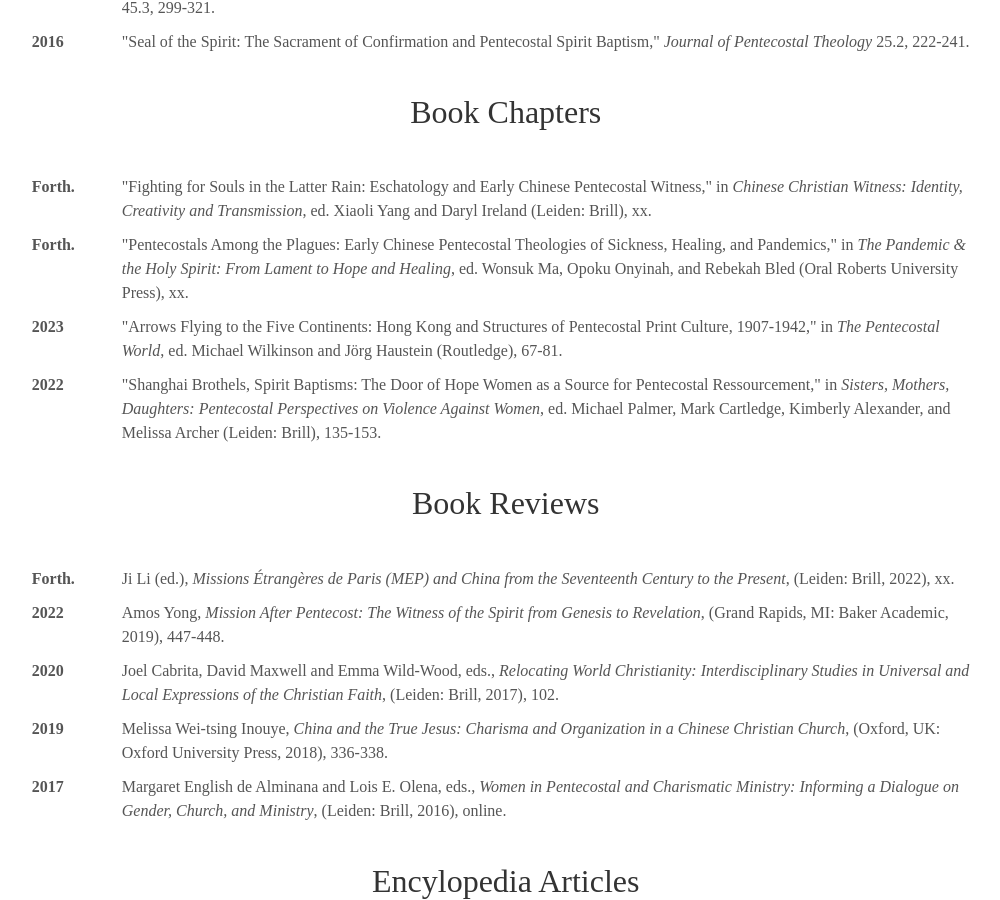
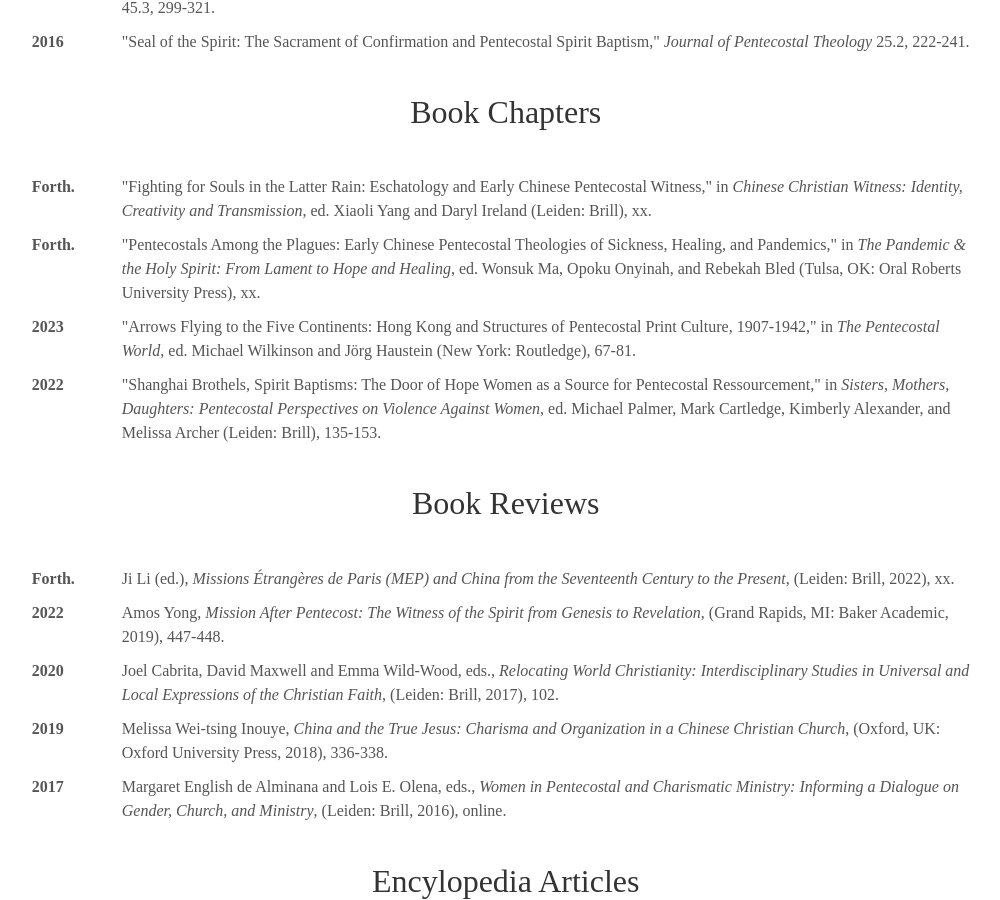
Before and after one commit to alex-mayfield/alex-mayfield.github.io, a Jekyll site: the page built from index.html, in a window 1280 px wide and 900 px high, scrolled down 2136 px. Shown: the whole window, without its empty margins (163-1163 px from the left). Built offline with Jekyll 4.4.1, drawn with Linux system fonts in a browser that asks for light colours; some web fonts are replaced.

Commit message:
Updates to Book Information

```diff
--- a/_data/publications.yml
+++ b/_data/publications.yml
@@ -116,7 +116,7 @@
     vol_iss:
     book: The Pentecostal World
     edit: Michael Wilkinson and Jörg Haustein
-    publisher: "Routledge"
+    publisher: "New York: Routledge"
     page: 67-81
     author:
   - title: "Pentecostals Among the Plagues: Early Chinese Pentecostal Theologies of Sickness, Healing, and Pandemics"
@@ -126,7 +126,7 @@
     vol_iss:
     book: "The Pandemic & the Holy Spirit: From Lament to Hope and Healing"
     edit: Wonsuk Ma, Opoku Onyinah, and Rebekah Bled
-    publisher: "Oral Roberts University Press"
+    publisher: "Tulsa, OK: Oral Roberts University Press"
     page: xx
     author:
   - title: "Fighting for Souls in the Latter Rain: Eschatology and Early Chinese Pentecostal Witness"
```
